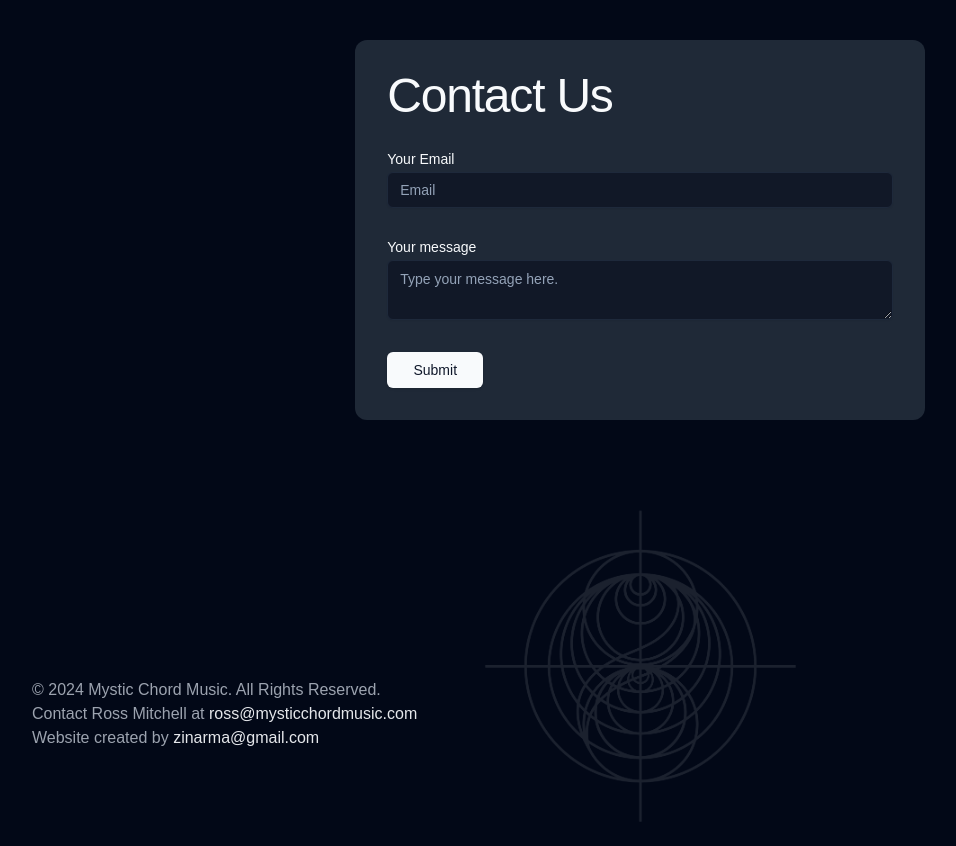
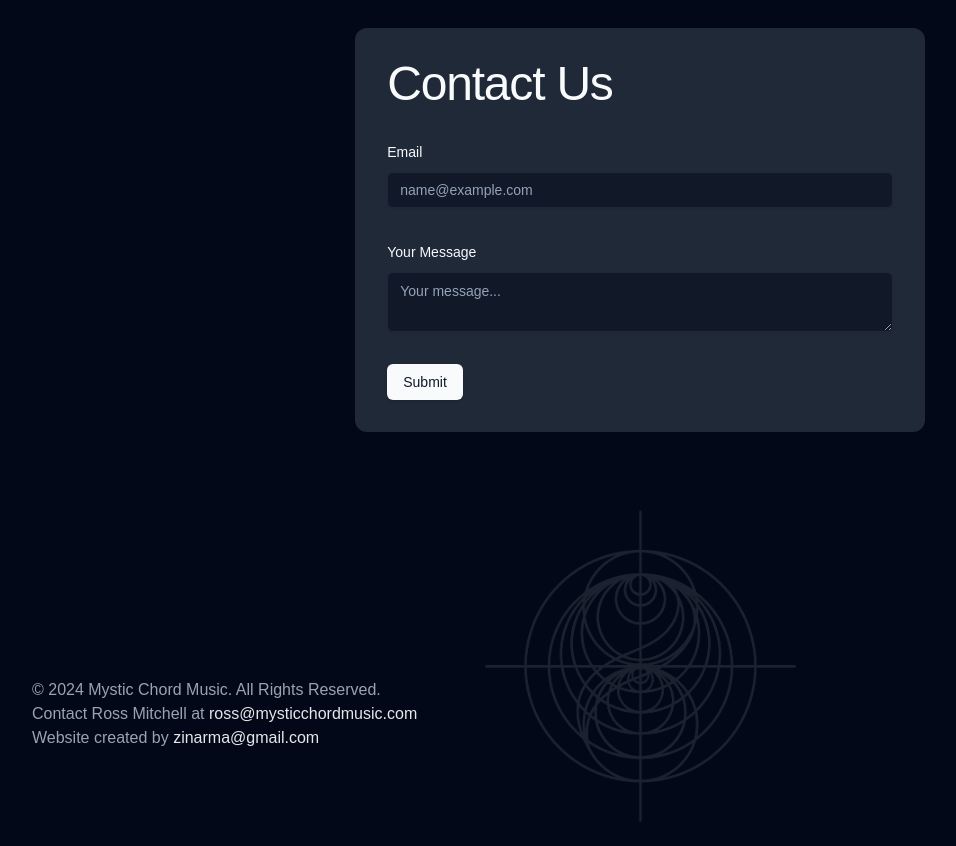
Before and after one commit to zinarma/mystic-chord, a Next.js app: page / in a window 1280 px wide. Shown: the part 2660-3506 px from the top of the page, without its empty margins (0-956 px from the left). Built offline with nearby package versions, Linux system fonts and the light colour scheme.

Commit message:
Cleaned up email form. Weird errors came and went.

```diff
--- a/next.config.mjs
+++ b/next.config.mjs
@@ -3,14 +3,6 @@ const nextConfig = {
   output: "export",
   images: {
     unoptimized: true,
-    remotePatterns: [
-      {
-        protocol: "https",
-        hostname: "images.unsplash.com",
-        port: "",
-        pathname: "/**",
-      },
-    ],
   },
 };
 
--- a/package.json
+++ b/package.json
@@ -11,6 +11,7 @@
   "dependencies": {
     "@hookform/resolvers": "^3.9.0",
     "@radix-ui/react-alert-dialog": "^1.1.1",
+    "@radix-ui/react-aspect-ratio": "^1.1.0",
     "@radix-ui/react-context-menu": "^2.2.1",
     "@radix-ui/react-dialog": "^1.1.1",
     "@radix-ui/react-icons": "^1.3.0",
--- a/src/components/contact-form.tsx
+++ b/src/components/contact-form.tsx
@@ -1,32 +1,71 @@
 "use client";
 
+import { z } from "zod";
+import { zodResolver } from "@hookform/resolvers/zod";
+import { useForm } from "react-hook-form";
+
+import {
+  Form,
+  FormControl,
+  FormDescription,
+  FormField,
+  FormItem,
+  FormLabel,
+  FormMessage,
+} from "@/components/ui/form";
 import { Input } from "@/components/ui/input";
 import { Textarea } from "@/components/ui/textarea";
 import { Label } from "@/components/ui/label";
 import { Button } from "@/components/ui/button";
+
 import { useToast } from "@/hooks/use-toast";
-import { FormEvent, useState } from "react";
+import { useState } from "react";
+
+const formSchema = z.object({
+  email: z.string().email().min(2).max(100),
+  message: z.string().min(10).max(1000),
+});
 
 const ContactForm = () => {
   const { toast } = useToast();
-  const [email, setEmail] = useState("");
-  const [message, setMessage] = useState("");
-  const [loading, setLoading] = useState(false);
+  const [emailSent, setEmailSent] = useState(false);
 
-  const sendEmail = async (event: FormEvent) => {
-    event.preventDefault();
-    setLoading(true);
-    setEmail("");
-    setMessage("");
+  const form = useForm<z.infer<typeof formSchema>>({
+    resolver: zodResolver(formSchema),
+    defaultValues: {
+      email: "",
+      message: "",
+    },
+  });
+  // const { isLoading } = form.formState;
+  // console.log({ isLoading });
 
+  async function onSubmit(values: z.infer<typeof formSchema>) {
+    console.log(values);
     const wait = () => new Promise((resolve) => setTimeout(resolve, 1000));
     await wait();
-    setLoading(false);
+    setEmailSent(true);
     toast({
       title: "Success: Email Sent",
       description: "We will get back to you as soon as possible.",
     });
-  };
+  }
+
+  if (emailSent)
+    return (
+      <div
+        id="contact"
+        className="flex flex-col justify-center p-4 items-center w-screen h-screen"
+      >
+        <div className="flex flex-col rounded-xl p-4 bg-gray-800 w-full max-w-[64ch]">
+          <h1 className="underline-gradient p-4">All Done!</h1>
+          <p className="p-8">
+            Thank you for reaching out to us. Your Email was sent successfully.
+            We will get back to you as soon as possible.
+          </p>
+        </div>
+      </div>
+    );
 
   return (
     <div
@@ -35,41 +74,48 @@ const ContactForm = () => {
     >
       <div className="flex flex-col rounded-xl p-4 bg-gray-800 w-full max-w-[64ch]">
         <h1 className="p-4">Contact Us</h1>
-        <form className="flex flex-col">
-          <div className="grid p-4 gap-1.5">
-            <Label htmlFor="email">Your Email</Label>
-            <Input
-              className="bg-gray-900"
-              type="email"
-              id="email"
-              placeholder="Email"
-              value={email}
-              onChange={(event) => setEmail(event.target.value)}
-              disabled={loading}
+        <Form {...form}>
+          <form
+            onSubmit={form.handleSubmit(onSubmit)}
+            className="space-y-8 p-4"
+          >
+            <FormField
+              control={form.control}
+              name="email"
+              render={({ field }) => (
+                <FormItem>
+                  <FormLabel>Email</FormLabel>
+                  <FormControl>
+                    <Input
+                      className="bg-gray-900"
+                      placeholder="name@example.com"
+                      {...field}
+                    />
+                  </FormControl>
+                  <FormMessage />
+                </FormItem>
+              )}
             />
-          </div>
-          <div className="grid p-4 gap-1.5">
-            <Label htmlFor="message">Your message</Label>
-            <Textarea
-              className="bg-gray-900"
-              placeholder="Type your message here."
-              id="message"
-              value={message}
-              onChange={(event) => setMessage(event.target.value)}
-              disabled={loading}
+            <FormField
+              control={form.control}
+              name="message"
+              render={({ field }) => (
+                <FormItem>
+                  <FormLabel>Your Message</FormLabel>
+                  <FormControl>
+                    <Textarea
+                      className="bg-gray-900"
+                      placeholder="Your message..."
+                      {...field}
+                    />
+                  </FormControl>
+                  <FormMessage />
+                </FormItem>
+              )}
             />
-          </div>
-          <div className="grid p-4 gap-1.5">
-            <Button
-              onClick={sendEmail}
-              className="w-24"
-              type="submit"
-              disabled={loading}
-            >
-              {loading ? "Sending..." : "Submit"}
-            </Button>
-          </div>
-        </form>
+            <Button type="submit">Submit</Button>
+          </form>
+        </Form>
       </div>
     </div>
   );
--- a/src/components/navbar.tsx
+++ b/src/components/navbar.tsx
@@ -14,6 +14,7 @@ import {
 import Image from "next/image";
 import mainLogo from "@/public/main-logo.png";
 import { useState } from "react";
+import { AspectRatio } from "@radix-ui/react-aspect-ratio";
 
 const navigationItemList = [
   {
--- /dev/null
+++ b/src/components/ui/aspect-ratio.tsx
@@ -0,0 +1,7 @@
+"use client"
+
+import * as AspectRatioPrimitive from "@radix-ui/react-aspect-ratio"
+
+const AspectRatio = AspectRatioPrimitive.Root
+
+export { AspectRatio }
```
Also changed, not shown: src/lib/emailSchema.ts (deleted, +0 -8 lines), 1 other file (tests, documents, lock files or other folders).
